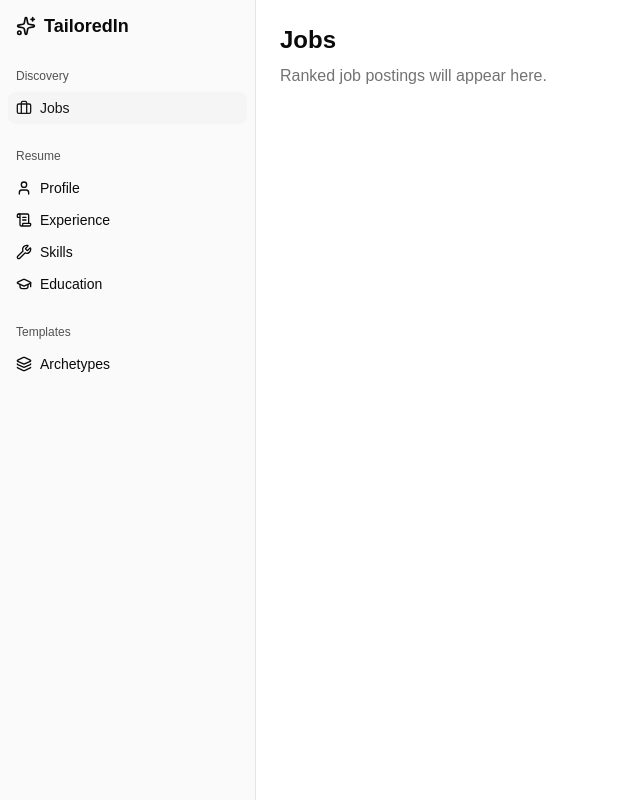
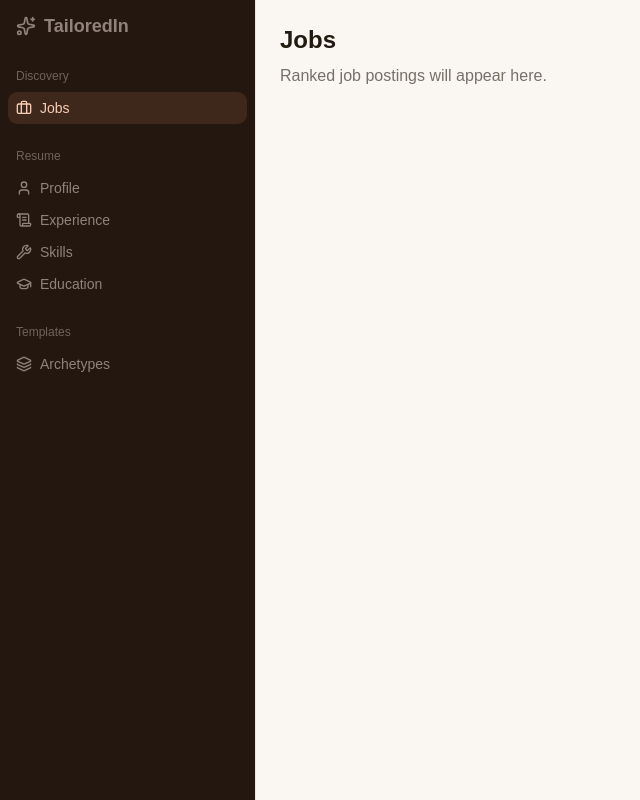
Before and after one commit to bluebird-labs/TailoredIn, a React (Vite) app in the folder web/: page /jobs in a window 1280 px wide. Shown: the whole page, without its empty margins (0-640 px from the left). Built offline with nearby package versions, Linux system fonts and the light colour scheme.

Commit message:
style: apply warm amber light mode tokens

```diff
--- a/web/src/app.css
+++ b/web/src/app.css
@@ -49,38 +49,38 @@
 }
 
 :root {
-  --background: oklch(1 0 0);
-  --foreground: oklch(0.145 0 0);
-  --card: oklch(1 0 0);
-  --card-foreground: oklch(0.145 0 0);
-  --popover: oklch(1 0 0);
-  --popover-foreground: oklch(0.145 0 0);
-  --primary: oklch(0.205 0 0);
-  --primary-foreground: oklch(0.985 0 0);
-  --secondary: oklch(0.97 0 0);
-  --secondary-foreground: oklch(0.205 0 0);
-  --muted: oklch(0.97 0 0);
-  --muted-foreground: oklch(0.556 0 0);
-  --accent: oklch(0.97 0 0);
-  --accent-foreground: oklch(0.205 0 0);
+  --background: oklch(0.975 0.008 80);
+  --foreground: oklch(0.22 0.02 80);
+  --card: oklch(1 0.005 80);
+  --card-foreground: oklch(0.22 0.02 80);
+  --popover: oklch(1 0.005 80);
+  --popover-foreground: oklch(0.22 0.02 80);
+  --primary: oklch(0.60 0.16 45);
+  --primary-foreground: oklch(1 0 0);
+  --secondary: oklch(0.95 0.015 80);
+  --secondary-foreground: oklch(0.35 0.02 80);
+  --muted: oklch(0.94 0.01 80);
+  --muted-foreground: oklch(0.55 0.015 80);
+  --accent: oklch(0.94 0.03 45);
+  --accent-foreground: oklch(0.45 0.10 45);
   --destructive: oklch(0.577 0.245 27.325);
-  --border: oklch(0.922 0 0);
-  --input: oklch(0.922 0 0);
-  --ring: oklch(0.708 0 0);
-  --chart-1: oklch(0.87 0 0);
-  --chart-2: oklch(0.556 0 0);
-  --chart-3: oklch(0.439 0 0);
-  --chart-4: oklch(0.371 0 0);
-  --chart-5: oklch(0.269 0 0);
-  --radius: 0.625rem;
-  --sidebar: oklch(0.985 0 0);
-  --sidebar-foreground: oklch(0.145 0 0);
-  --sidebar-primary: oklch(0.205 0 0);
-  --sidebar-primary-foreground: oklch(0.985 0 0);
-  --sidebar-accent: oklch(0.97 0 0);
-  --sidebar-accent-foreground: oklch(0.205 0 0);
-  --sidebar-border: oklch(0.922 0 0);
-  --sidebar-ring: oklch(0.708 0 0);
+  --border: oklch(0.93 0.008 80);
+  --input: oklch(0.93 0.008 80);
+  --ring: oklch(0.65 0.12 45);
+  --chart-1: oklch(0.60 0.16 45);
+  --chart-2: oklch(0.70 0.12 45);
+  --chart-3: oklch(0.55 0.08 60);
+  --chart-4: oklch(0.65 0.04 80);
+  --chart-5: oklch(0.80 0.02 80);
+  --radius: 0.75rem;
+  --sidebar: oklch(0.22 0.025 50);
+  --sidebar-foreground: oklch(0.62 0.02 50);
+  --sidebar-primary: oklch(0.88 0.07 50);
+  --sidebar-primary-foreground: oklch(0.22 0.025 50);
+  --sidebar-accent: oklch(0.30 0.04 50);
+  --sidebar-accent-foreground: oklch(0.88 0.06 50);
+  --sidebar-border: oklch(0.30 0.02 50);
+  --sidebar-ring: oklch(0.50 0.06 50);
 }
 
 .dark {
```
